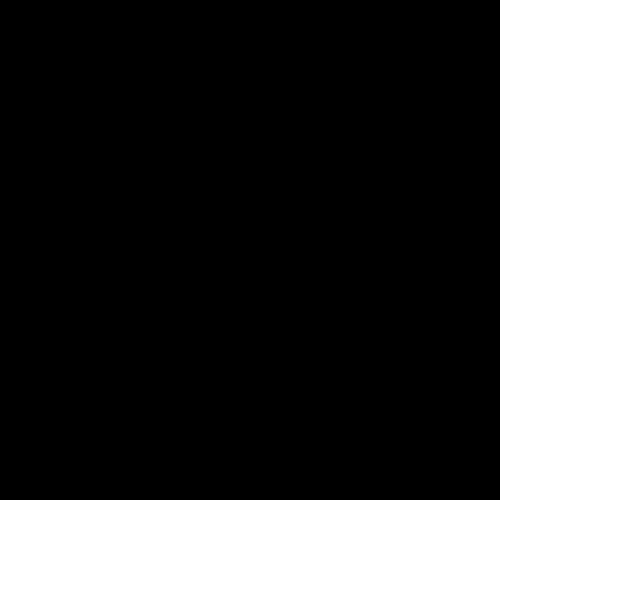
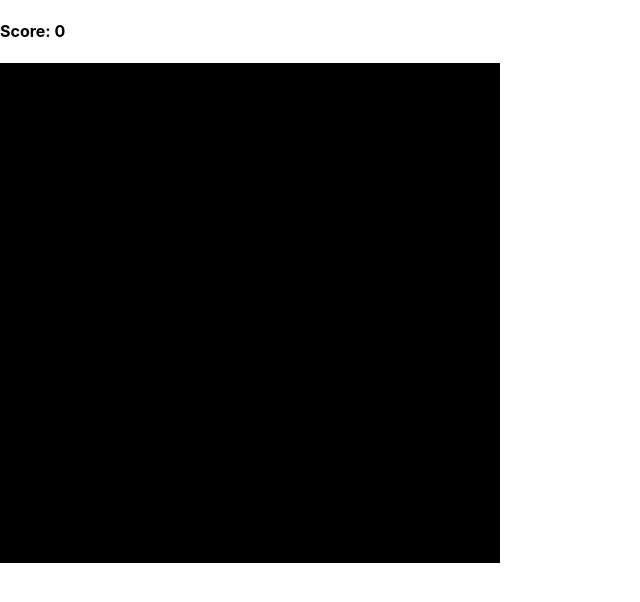
Before and after one commit to p-racoon/snake-game, a React (Create React App) app: page / in a window 1280 px wide. Shown: the top 602 px of the page, without its empty margins (0-640 px from the left). Built offline with nearby package versions, Linux system fonts and the light colour scheme; the HTML template or start-up script is replaced by a standard one.

Commit message:
corrected

```diff
--- a/src/App.js
+++ b/src/App.js
@@ -18,6 +18,7 @@
   // let [isPlaying, setIsPlaying] = 0)
   // let ctx = null;
   // let [state, setstate] = initialState)
+  const [score, setScore] = useState(0)
   let canvasRef = React.useRef(null)
   useEffect(() => {
     document.addEventListener("keydown", (e) => onKeyPressed(e));
@@ -31,6 +32,7 @@
   })
   return (
     <>
+      <h4>Score: {score}</h4>
       <div className=" game">
         <canvas
           ref={canvasRef}
@@ -76,7 +78,7 @@
     for (let i = 0; i < trail.length; i++) {
       ctx.fillRect(trail[i].x * gridSize, trail[i].y * gridSize, gridSize - 2, gridSize - 2);
       if (trail[i].x == PlayerPositionX && trail[i].y == PlayerPositionY) {
-
+        snakeSize = 5
       }
     }
     trail.push({ x: PlayerPositionX, y: PlayerPositionY })
@@ -85,6 +87,7 @@
     }
 
     if (AppleX == PlayerPositionX && AppleY == PlayerPositionY) {
+      setScore(score + 1)
       snakeSize += 1
       AppleX = Math.floor(Math.random() * tileCount)
       AppleY = Math.floor(Math.random() * tileCount)
```
